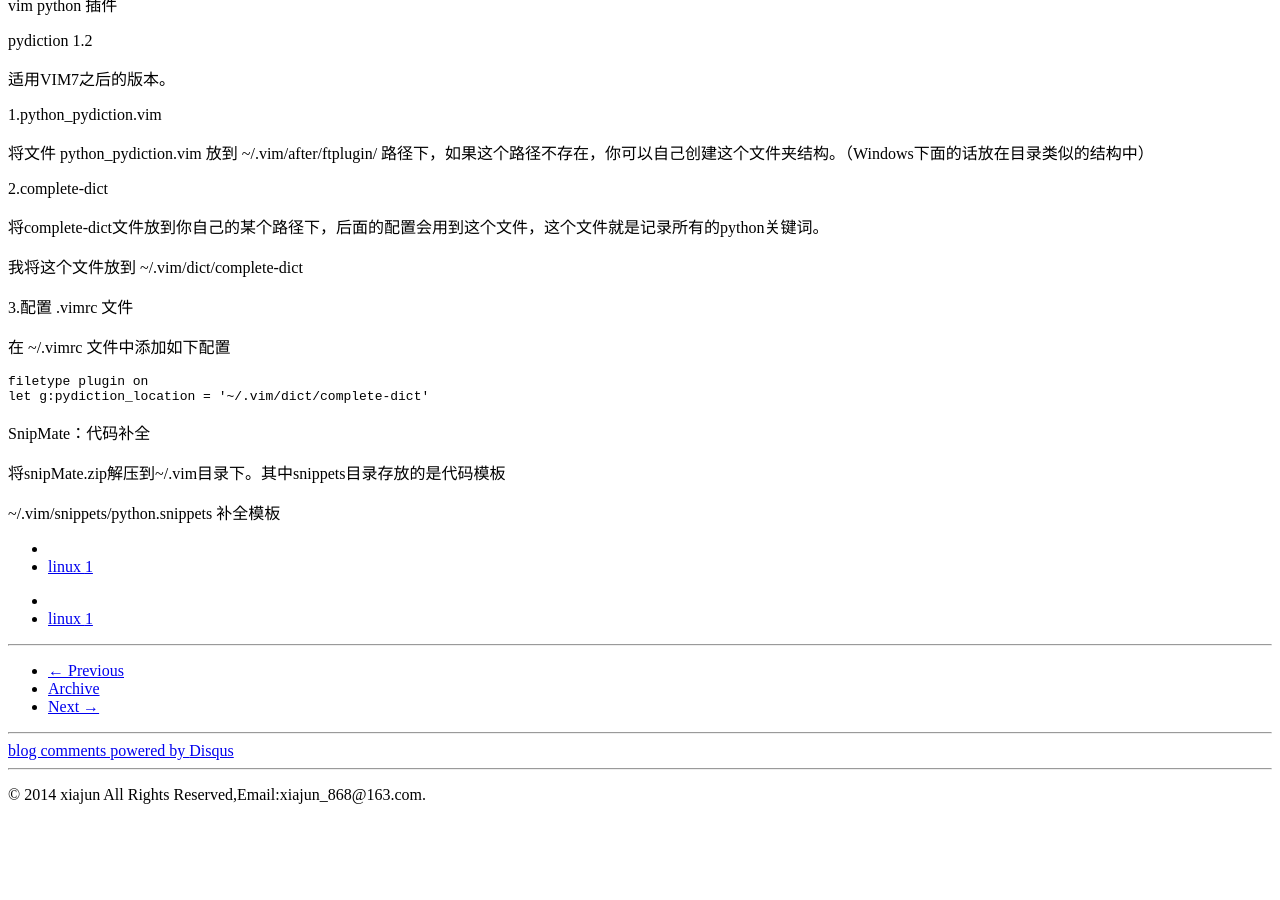
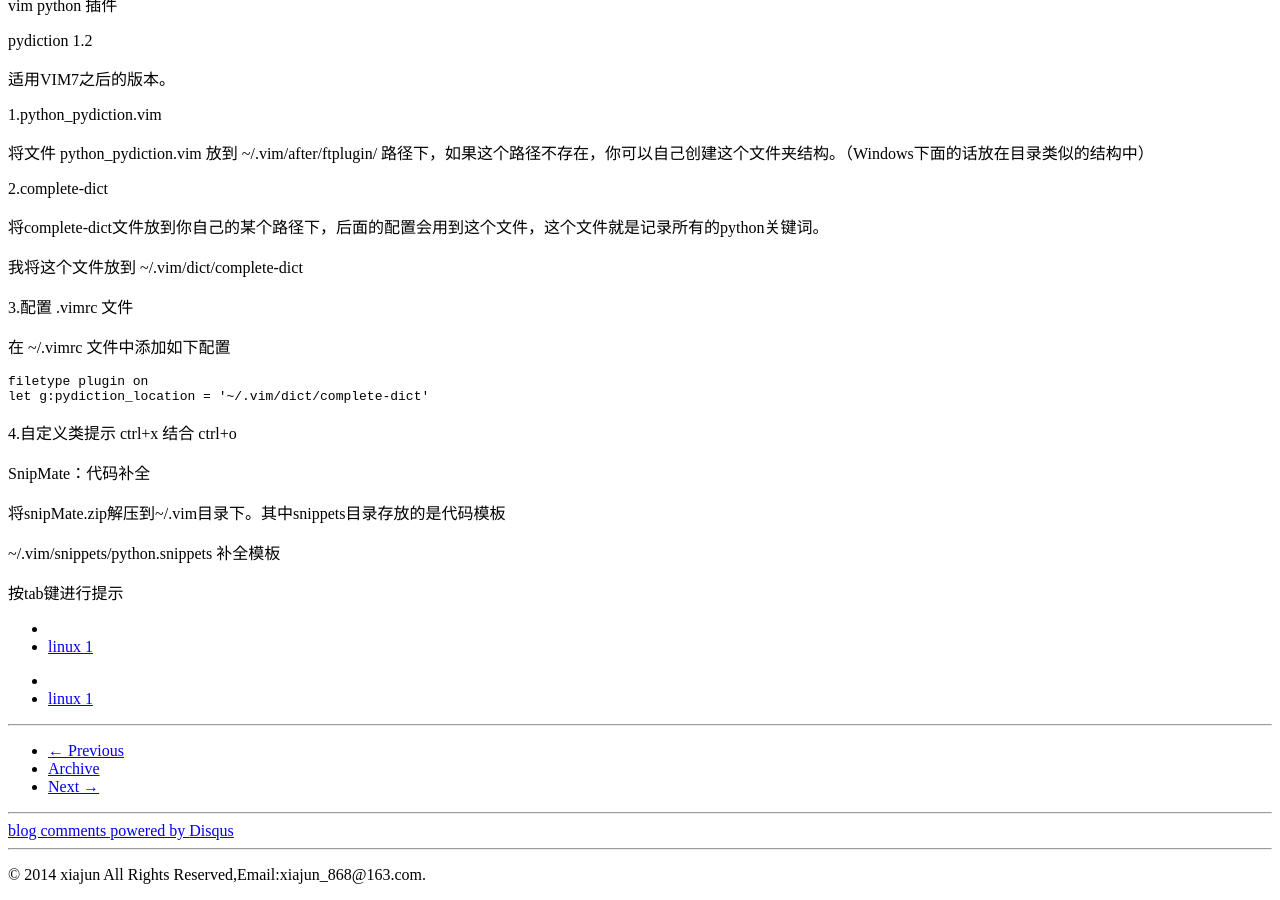
Before and after one commit to xiajunsongfan/resys, a Jekyll site: the page built from _posts/core-samples/linux/2013-09-02-linux-命令.md, in a window 1280 px wide and 900 px high, scrolled down 2513 px. Built offline with Jekyll 4.4.1, drawn with Linux system fonts in a browser that asks for light colours; comment, search, counter and statistics services are not loaded; before the commit the page ends 3333 px from its top, so only the background shows below that.

Commit message:
update linux

```diff
--- a/_posts/core-samples/linux/2013-09-02-linux-命令.md
+++ b/_posts/core-samples/linux/2013-09-02-linux-命令.md
@@ -149,8 +149,12 @@ pydiction 1.2
 	filetype plugin on
 	let g:pydiction_location = '~/.vim/dict/complete-dict'
 
+4.自定义类提示 ctrl+x 结合 ctrl+o
+
 SnipMate：代码补全
 
 将snipMate.zip解压到~/.vim目录下。其中snippets目录存放的是代码模板
 
 ~/.vim/snippets/python.snippets 补全模板
+
+按tab键进行提示
```
